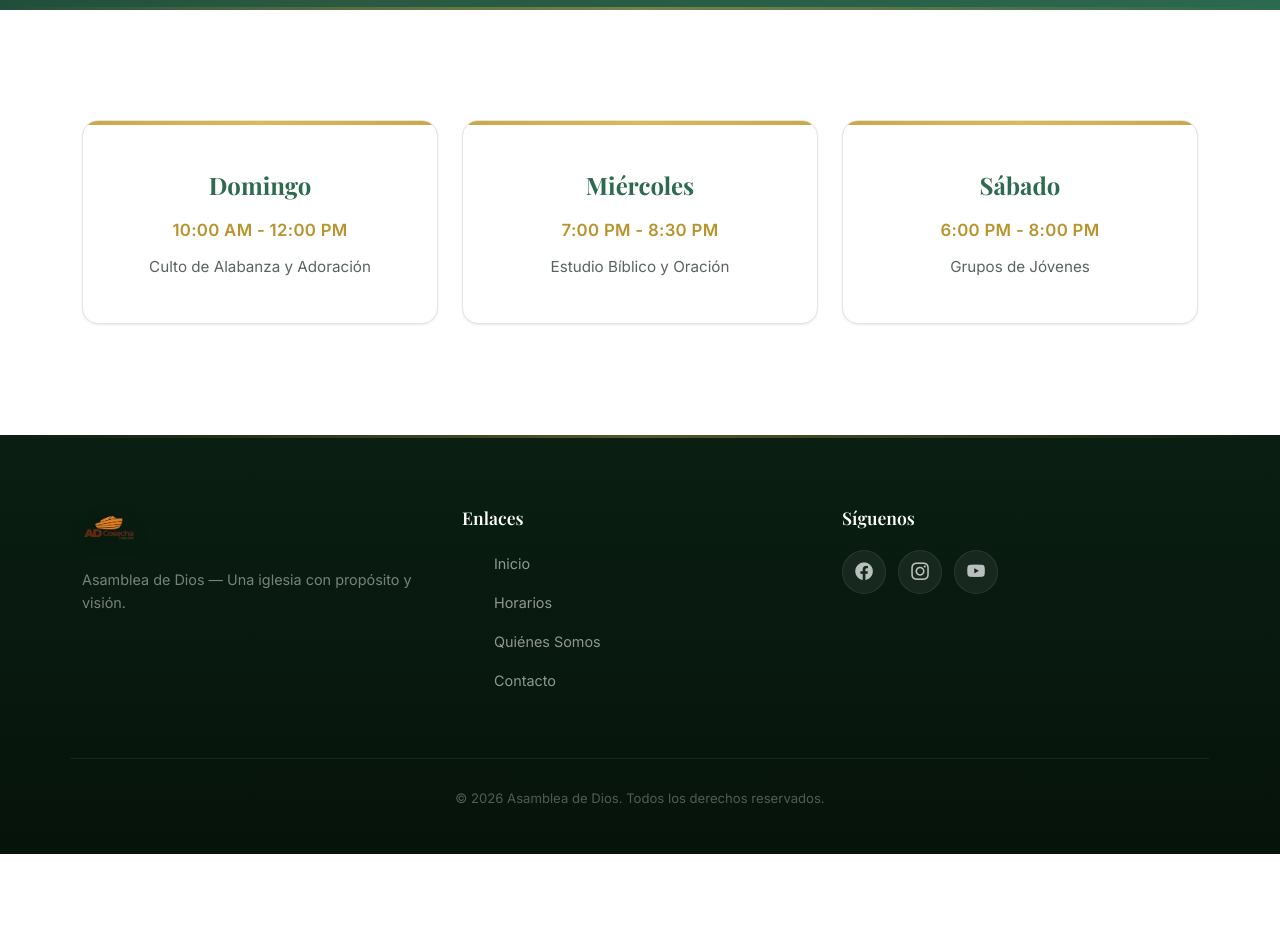
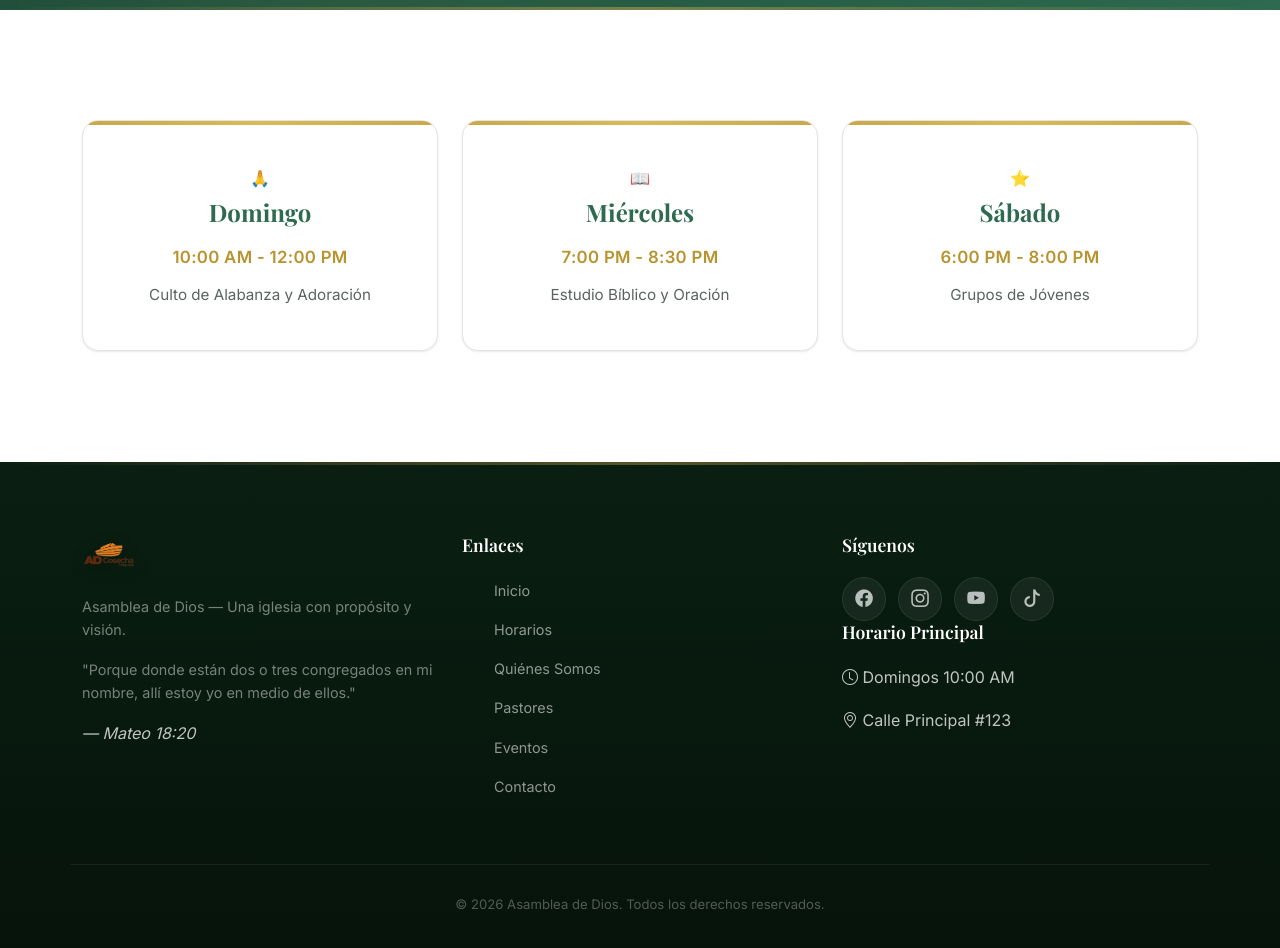
Before and after one commit to gerargram2006/Pagina-Iglesia, a React (Vite) app: page /horarios in a window 1280 px wide. Shown: the part 640-1588 px from the top of the page. Before the commit the page ends 1494 px from the top, so only its background shows below. Built offline with nearby package versions, Linux system fonts and the light colour scheme.

Commit message:
feat: mejorar ScheduleSection con iconos y Footer con versiculo biblico

```diff
--- a/src/components/Footer.jsx
+++ b/src/components/Footer.jsx
@@ -1,61 +1,74 @@
 /**
- * Componente Footer - Pie de página.
+ * Componente Footer - Pie de página mejorado.
  *
  * Se muestra en TODAS las páginas (incluido en Layout.jsx).
  *
  * Estructura (3 columnas en desktop, apiladas en móvil):
- *   - Columna 1: Logo + descripción breve de la iglesia.
- *   - Columna 2: Enlaces de navegación rápida (Inicio, Horarios, Quiénes Somos, Contacto).
- *   - Columna 3: Iconos de redes sociales (Facebook, Instagram, YouTube).
+ *   - Columna 1: Logo + descripción + versículo bíblico.
+ *   - Columna 2: Enlaces de navegación rápida.
+ *   - Columna 3: Iconos de redes sociales.
  *
- * El año del copyright se genera dinámicamente con new Date().getFullYear()
- * para que siempre esté actualizado.
+ * El año del copyright se genera dinámicamente con new Date().getFullYear().
  *
  * Nota: Los href="#" de las redes sociales son placeholders.
  *       Deben reemplazarse con las URLs reales de la iglesia.
  */
-import { Link } from 'react-router-dom'; // Importa Link de React Router para navegación interna sin recargar la página
+import { Link } from 'react-router-dom';
 
-export default function Footer() { // Exporta el componente Footer como exportación por defecto
-    return ( // Retorna el JSX del pie de página
-        <footer className="footer"> {/* Elemento semántico footer con clase personalizada */}
-            <div className="container"> {/* Contenedor Bootstrap para centrar y limitar el ancho */}
-                <div className="row g-4 footer-content"> {/* Fila de Bootstrap con gutter de 4 unidades de espacio entre columnas */}
-                    {/* Columna 1: Marca */}
-                    <div className="col-12 col-md-6 col-lg-4"> {/* Columna: ancho completo en móvil, mitad en md, tercera parte en lg */}
-                        <div className="footer-brand"> {/* Contenedor para el logo y texto de la marca */}
-                            <img src="/img/LogoAD.PNG" alt="Asamblea de Dios" className="footer-logo" /> {/* Imagen del logo del footer */}
-                            <p>Asamblea de Dios — Una iglesia con propósito y visión.</p> {/* Descripción breve de la iglesia */}
-                        </div> {/* Cierra el contenedor de marca */}
-                    </div> {/* Cierra la columna 1 */}
+export default function Footer() {
+    return (
+        <footer className="footer">
+            <div className="container">
+                <div className="row g-4 footer-content">
+                    {/* Columna 1: Marca + versículo */}
+                    <div className="col-12 col-md-6 col-lg-4">
+                        <div className="footer-brand">
+                            <img src="/img/LogoAD.PNG" alt="Asamblea de Dios" className="footer-logo" />
+                            <p>Asamblea de Dios — Una iglesia con propósito y visión.</p>
+                            {/* Versículo destacado */}
+                            <blockquote className="footer-verse">
+                                <p>"Porque donde están dos o tres congregados en mi nombre, allí estoy yo en medio de ellos."</p>
+                                <cite>— Mateo 18:20</cite>
+                            </blockquote>
+                        </div>
+                    </div>
                     {/* Columna 2: Enlaces */}
-                    <div className="col-12 col-md-6 col-lg-4"> {/* Columna de enlaces rápidos */}
-                        <div className="footer-links"> {/* Contenedor para los enlaces de navegación */}
-                            <h4>Enlaces</h4> {/* Título de la columna de enlaces */}
-                            <ul> {/* Lista desordenada de enlaces */}
-                                <li><Link to="/">Inicio</Link></li> {/* Enlace al inicio */}
-                                <li><Link to="/horarios">Horarios</Link></li> {/* Enlace a horarios */}
-                                <li><Link to="/quienes-somos">Quiénes Somos</Link></li> {/* Enlace a quiénes somos */}
-                                <li><Link to="/contacto">Contacto</Link></li> {/* Enlace a contacto */}
-                            </ul> {/* Cierra la lista de enlaces */}
-                        </div> {/* Cierra el contenedor de enlaces */}
-                    </div> {/* Cierra la columna 2 */}
+                    <div className="col-12 col-md-6 col-lg-4">
+                        <div className="footer-links">
+                            <h4>Enlaces</h4>
+                            <ul>
+                                <li><Link to="/">Inicio</Link></li>
+                                <li><Link to="/horarios">Horarios</Link></li>
+                                <li><Link to="/quienes-somos">Quiénes Somos</Link></li>
+                                <li><Link to="/pastores">Pastores</Link></li>
+                                <li><Link to="/eventos">Eventos</Link></li>
+                                <li><Link to="/contacto">Contacto</Link></li>
+                            </ul>
+                        </div>
+                    </div>
                     {/* Columna 3: Redes sociales */}
-                    <div className="col-12 col-md-6 col-lg-4"> {/* Columna de redes sociales */}
-                        <div className="footer-social"> {/* Contenedor para el título y los iconos sociales */}
-                            <h4>Síguenos</h4> {/* Título que invita a seguir en redes */}
-                            <div className="social-icons"> {/* Contenedor flex para los iconos de redes */}
-                                <a href="#" className="social-icon" aria-label="Facebook"><i className="bi bi-facebook"></i></a> {/* Icono de Facebook (placeholder href) */}
-                                <a href="#" className="social-icon" aria-label="Instagram"><i className="bi bi-instagram"></i></a> {/* Icono de Instagram (placeholder href) */}
-                                <a href="#" className="social-icon" aria-label="YouTube"><i className="bi bi-youtube"></i></a> {/* Icono de YouTube (placeholder href) */}
-                            </div> {/* Cierra el contenedor de iconos sociales */}
-                        </div> {/* Cierra el contenedor de redes sociales */}
-                    </div> {/* Cierra la columna 3 */}
-                </div> {/* Cierra la fila de columnas */}
-                <div className="footer-bottom"> {/* Contenedor para la barra inferior del copyright */}
-                    <p>&copy; {new Date().getFullYear()} Asamblea de Dios. Todos los derechos reservados.</p> {/* Texto de copyright con año dinámico */}
-                </div> {/* Cierra la barra inferior */}
-            </div> {/* Cierra el contenedor principal */}
-        </footer> // Fin del elemento footer
-    ); // Fin del return
-} // Fin del componente Footer
+                    <div className="col-12 col-md-6 col-lg-4">
+                        <div className="footer-social">
+                            <h4>Síguenos</h4>
+                            <div className="social-icons">
+                                <a href="#" className="social-icon" aria-label="Facebook"><i className="bi bi-facebook"></i></a>
+                                <a href="#" className="social-icon" aria-label="Instagram"><i className="bi bi-instagram"></i></a>
+                                <a href="#" className="social-icon" aria-label="YouTube"><i className="bi bi-youtube"></i></a>
+                                <a href="#" className="social-icon" aria-label="TikTok"><i className="bi bi-tiktok"></i></a>
+                            </div>
+                            {/* Horario rápido */}
+                            <div className="footer-schedule">
+                                <h4>Horario Principal</h4>
+                                <p><i className="bi bi-clock" aria-hidden="true"></i> Domingos 10:00 AM</p>
+                                <p><i className="bi bi-geo-alt" aria-hidden="true"></i> Calle Principal #123</p>
+                            </div>
+                        </div>
+                    </div>
+                </div>
+                <div className="footer-bottom">
+                    <p>&copy; {new Date().getFullYear()} Asamblea de Dios. Todos los derechos reservados.</p>
+                </div>
+            </div>
+        </footer>
+    );
+}
--- a/src/components/ScheduleSection.jsx
+++ b/src/components/ScheduleSection.jsx
@@ -17,39 +17,31 @@
  * Cada tarjeta usa data-animate="fade-in-up" con delays escalonados
  * para crear un efecto cascada al hacer scroll.
  */
-export default function ScheduleSection({ title = "Horarios de Culto", subtitle = "Te esperamos en nuestras reuniones semanales", id = "horarios" }) { // Exporta ScheduleSection con valores por defecto para cada prop
-    return ( // Retorna el JSX de la sección de horarios
-        <section id={id} className="section"> {/* Sección semántica con ID dinámico y clase de estilo estándar */}
-            <div className="container"> {/* Contenedor Bootstrap para centrar y limitar el ancho */}
-                {title && <h2 className="section-title" data-animate="fade-in-down">{title}</h2>} {/* Título condicional con animación fade-in-down */}
-                {subtitle && <p className="section-subtitle" data-animate="fade-in-up">{subtitle}</p>} {/* Subtítulo condicional con animación fade-in-up */}
-                <div className="row g-4"> {/* Fila de Bootstrap con gutter de 4 unidades entre tarjetas */}
-                    {/* Tarjeta: Domingo */}
-                    <div className="col-12 col-md-4"> {/* Columna para el domingo: completa en móvil, tercera parte en md */}
-                        <div className="schedule-card delay-1" data-animate="fade-in-up"> {/* Tarjeta de horario con delay escalonado 1 y animación fade-in-up */}
-                            <div className="schedule-day">Domingo</div> {/* Día de la reunión: Domingo */}
-                            <div className="schedule-time">10:00 AM - 12:00 PM</div> {/* Horario de la reunión */}
-                            <div className="schedule-name">Culto de Alabanza y Adoración</div> {/* Nombre de la reunión */}
-                        </div> {/* Cierra la tarjeta de domingo */}
-                    </div> {/* Cierra la columna de domingo */}
-                    {/* Tarjeta: Miércoles */}
-                    <div className="col-12 col-md-4"> {/* Columna para el miércoles: misma distribución responsive */}
-                        <div className="schedule-card delay-2" data-animate="fade-in-up"> {/* Tarjeta de horario con delay escalonado 2 y animación fade-in-up */}
-                            <div className="schedule-day">Miércoles</div> {/* Día de la reunión: Miércoles */}
-                            <div className="schedule-time">7:00 PM - 8:30 PM</div> {/* Horario de la reunión */}
-                            <div className="schedule-name">Estudio Bíblico y Oración</div> {/* Nombre de la reunión */}
-                        </div> {/* Cierra la tarjeta de miércoles */}
-                    </div> {/* Cierra la columna de miércoles */}
-                    {/* Tarjeta: Sábado */}
-                    <div className="col-12 col-md-4"> {/* Columna para el sábado: misma distribución responsive */}
-                        <div className="schedule-card delay-3" data-animate="fade-in-up"> {/* Tarjeta de horario con delay escalonado 3 y animación fade-in-up */}
-                            <div className="schedule-day">Sábado</div> {/* Día de la reunión: Sábado */}
-                            <div className="schedule-time">6:00 PM - 8:00 PM</div> {/* Horario de la reunión */}
-                            <div className="schedule-name">Grupos de Jóvenes</div> {/* Nombre de la reunión */}
-                        </div> {/* Cierra la tarjeta de sábado */}
-                    </div> {/* Cierra la columna de sábado */}
-                </div> {/* Cierra la fila de tarjetas de horarios */}
-            </div> {/* Cierra el contenedor principal */}
-        </section> // Fin del elemento section
-    ); // Fin del return
-} // Fin del componente ScheduleSection
+export default function ScheduleSection({ title = "Horarios de Culto", subtitle = "Te esperamos en nuestras reuniones semanales", id = "horarios" }) {
+    const schedules = [
+        { day: "Domingo", time: "10:00 AM - 12:00 PM", name: "Culto de Alabanza y Adoración", icon: "🙏" },
+        { day: "Miércoles", time: "7:00 PM - 8:30 PM", name: "Estudio Bíblico y Oración", icon: "📖" },
+        { day: "Sábado", time: "6:00 PM - 8:00 PM", name: "Grupos de Jóvenes", icon: "⭐" },
+    ];
+
+    return (
+        <section id={id} className="section">
+            <div className="container">
+                {title && <h2 className="section-title" data-animate="fade-in-down">{title}</h2>}
+                {subtitle && <p className="section-subtitle" data-animate="fade-in-up">{subtitle}</p>}
+                <div className="row g-4">
+                    {schedules.map((schedule, index) => (
+                        <div key={index} className="col-12 col-md-4">
+                            <div className={`schedule-card delay-${index + 1}`} data-animate="fade-in-up">
+                                <span className="schedule-icon">{schedule.icon}</span>
+                                <div className="schedule-day">{schedule.day}</div>
+                                <div className="schedule-time">{schedule.time}</div>
+                                <div className="schedule-name">{schedule.name}</div>
+                            </div>
+                        </div>
+                    ))}
+                </div>
+            </div>
+        </section>
+    );
+}
```
